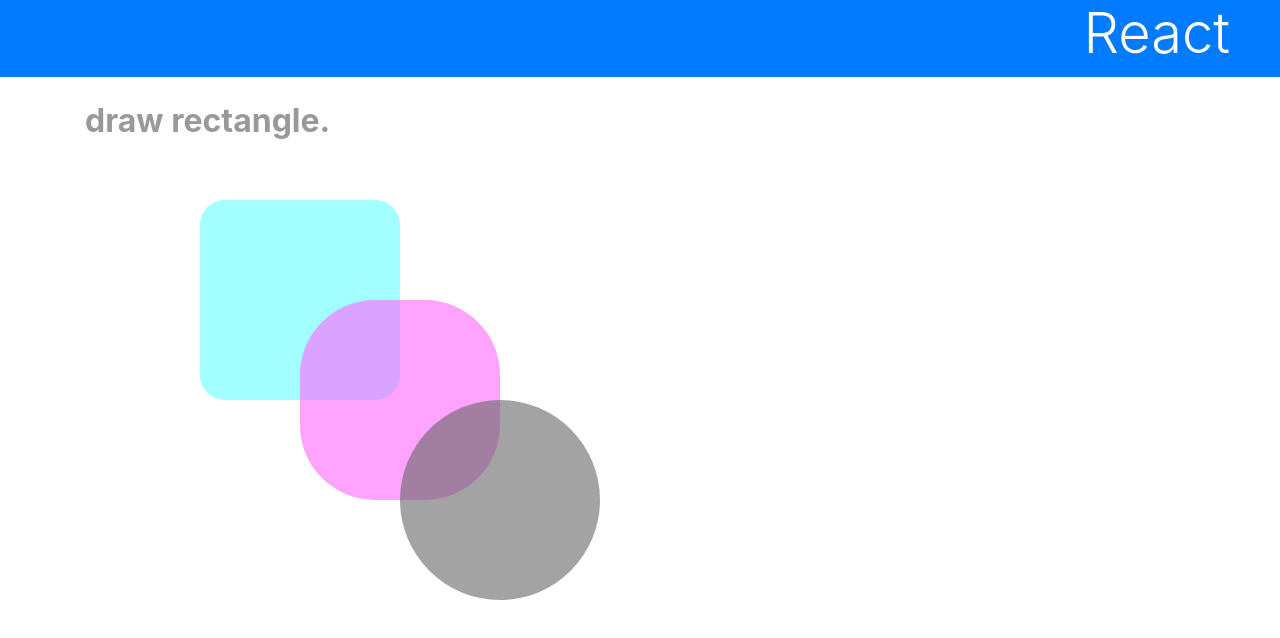
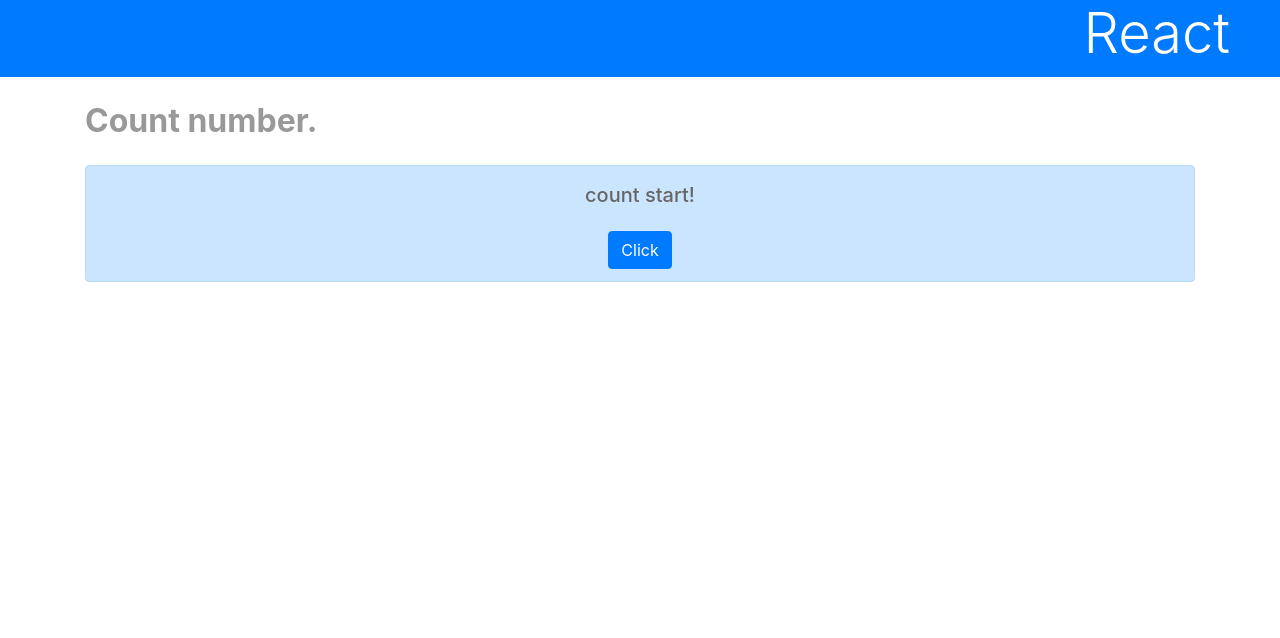
Before and after one commit to okuda1506/react_app, a React (Create React App) app: page / in a window 1280 px wide. Shown: the top 638 px of the page. Built offline with nearby package versions, Linux system fonts and the light colour scheme.

Commit message:
イベントのバインド

```diff
--- a/src/App.js
+++ b/src/App.js
@@ -3,14 +3,33 @@ import './App.css'
 import Rect from './Rect'
 
 class App extends Component {
+	constructor(props){
+		super(props);
+		this.state = {
+			counter: 0,
+			msg: 'count start!',
+		}
+		this.doAction = this.doAction.bind(this)
+	}
+
+	doAction(event){
+		this.setState({
+			counter: this.state.counter + 1,
+			msg: '*** count: ' + this.state.counter + ' ***'
+		})
+	}
+
 	render(){
 		return  <div>
 			<h1 className="bg-primary text-white display-4">React</h1>
 			<div className="container">
-				<p className="subtitle">draw rectangle.</p>
-				<Rect x="200" y="200" w="200" h="200" c="#6ff9" r="25" />
-				<Rect x="300" y="300" w="200" h="200" c="#f6f9" r="75"/>
-				<Rect x="400" y="400" w="200" h="200" c="#6669" r="100" />
+				<p className="subtitle">Count number.</p>
+				<div className="alert alert-primary text-center">
+				<p className="h5 mb-4">{this.state.msg}</p>
+				<button className="btn btn-primary"
+					onClick={this.doAction}>
+					Click</button>
+				</div>
 			</div>
 		</div>
 	}
```
